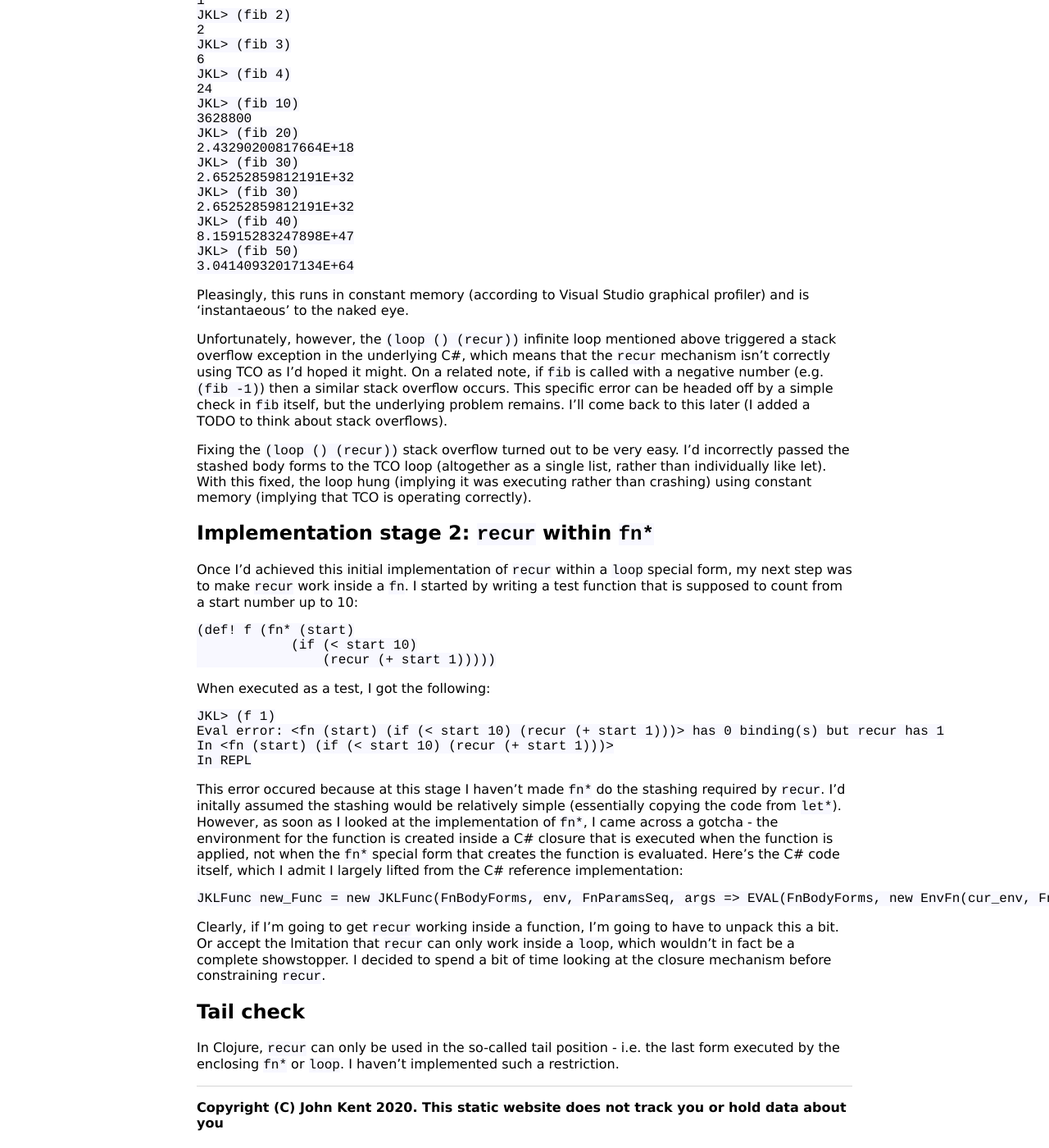
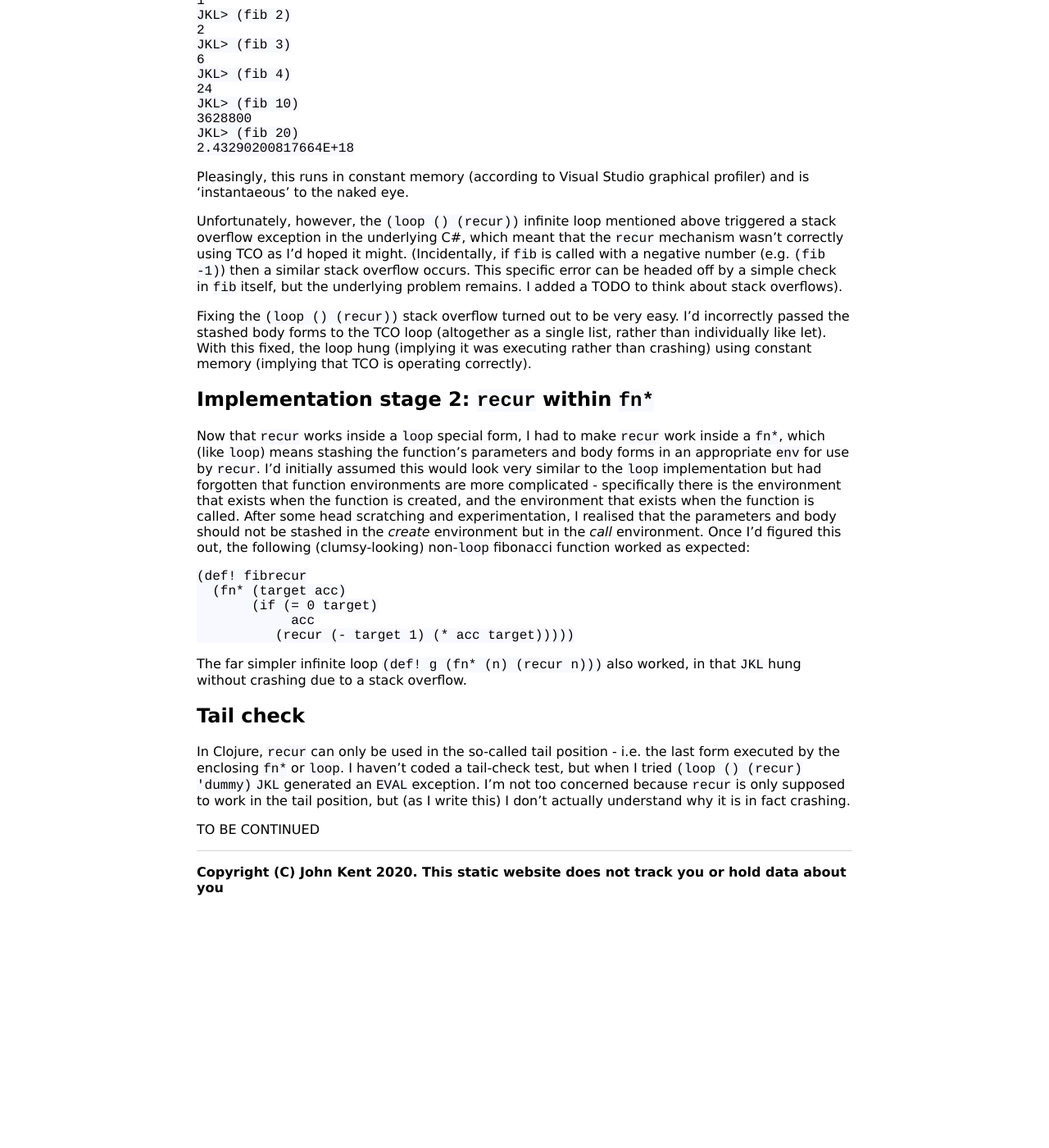
Before and after one commit to KineticLensman/KineticLensman.github.io, a Jekyll site: the page built from _posts/2020-04-18-looping-deep-dive.md, in a window 1280 px wide and 1400 px high, scrolled down 3526 px. Shown: the whole window at 82% size. Built offline with Jekyll 4.4.1, drawn with Linux system fonts in a browser that asks for light colours; after the commit the page ends 4648 px from its top, so only the background shows below that; some of the changed text lies outside the part shown.

Commit message:
Update to describe recur within fn*

````diff
--- a/_posts/2020-04-18-looping-deep-dive.md
+++ b/_posts/2020-04-18-looping-deep-dive.md
@@ -130,42 +130,28 @@ JKL> (fib 10)
 3628800
 JKL> (fib 20)
 2.43290200817664E+18
-JKL> (fib 30)
-2.65252859812191E+32
-JKL> (fib 30)
-2.65252859812191E+32
-JKL> (fib 40)
-8.15915283247898E+47
-JKL> (fib 50)
-3.04140932017134E+64
 ```
 Pleasingly, this runs in constant memory (according to Visual Studio graphical profiler) and is 'instantaeous' to the naked eye.
 
-Unfortunately, however, the `(loop () (recur))` infinite loop mentioned above triggered a stack overflow exception in the underlying C#, which means that the `recur` mechanism isn't correctly using TCO as I'd hoped it might. On a related note, if `fib` is called with a negative number (e.g. `(fib -1)`) then a similar stack overflow occurs. This specific error can be headed off by a simple check in `fib` itself, but the underlying problem remains. I'll come back to this later (I added a TODO to think about stack overflows).
+Unfortunately, however, the `(loop () (recur))` infinite loop mentioned above triggered a stack overflow exception in the underlying C#, which meant that the `recur` mechanism wasn't correctly using TCO as I'd hoped it might. (Incidentally, if `fib` is called with a negative number (e.g. `(fib -1)`) then a similar stack overflow occurs. This specific error can be headed off by a simple check in `fib` itself, but the underlying problem remains. I added a TODO to think about stack overflows).
 
 Fixing the `(loop () (recur))` stack overflow turned out to be very easy. I'd incorrectly passed the stashed body forms to the TCO loop (altogether as a single list, rather than individually like let). With this fixed, the loop hung (implying  it was executing rather than crashing) using constant memory (implying that TCO is operating correctly).
 
 ## Implementation stage 2: `recur` within `fn*`
 
-Once I'd achieved this initial implementation of `recur` within a `loop` special form, my next step was to make `recur` work inside a `fn`. I started by writing a test function that is supposed to count from a start number up to 10:
+Now that `recur` works inside a `loop` special form, I had to make `recur` work inside a `fn*`, which (like `loop`) means stashing the function's parameters and body forms in an appropriate `env` for use by `recur`. I'd initially assumed this would look very similar to the `loop` implementation but had forgotten that function environments are more complicated - specifically there is the environment that exists when the function is created, and the environment that exists when the function is called. After some head scratching and experimentation, I realised that the parameters and body should not be stashed in the *create* environment but in the *call* environment. Once I'd figured this out, the following (clumsy-looking) non-`loop` fibonacci function worked as expected:
 ```
-(def! f (fn* (start)
-            (if (< start 10)
-                (recur (+ start 1)))))
+(def! fibrecur
+  (fn* (target acc)
+       (if (= 0 target)
+            acc
+          (recur (- target 1) (* acc target)))))
 ```
-When executed as a test, I got the following:
-```
-JKL> (f 1)
-Eval error: <fn (start) (if (< start 10) (recur (+ start 1)))> has 0 binding(s) but recur has 1
-In <fn (start) (if (< start 10) (recur (+ start 1)))>
-In REPL
-```
-This error occured because at this stage I haven't made `fn*` do the stashing required by `recur`. I'd initally assumed the stashing would be relatively simple (essentially copying the code from `let*`). However, as soon as I looked at the implementation of `fn*`, I came across a gotcha - the environment for the function is created inside a C# closure that is executed when the function is applied, not when the `fn*` special form that creates the function is evaluated. Here's the C# code itself, which I admit I largely lifted from the C# reference implementation:
-```C#
-JKLFunc new_Func = new JKLFunc(FnBodyForms, env, FnParamsSeq, args => EVAL(FnBodyForms, new EnvFn(cur_env, FnParamsSeq, args)))
-```
-Clearly, if I'm going to get `recur` working inside a function, I'm going to have to unpack this a bit. Or accept the lmitation that `recur` can only work inside a `loop`, which wouldn't in fact be a complete showstopper. I decided to spend a bit of time looking at the closure mechanism before constraining `recur`.
+The far simpler infinite loop `(def! g (fn* (n) (recur n)))` also worked, in that `JKL` hung without crashing due to a stack overflow.
+
 
 ## Tail check
 
-In Clojure, `recur` can only be used in the so-called tail position - i.e. the last form executed by the enclosing `fn*` or `loop`. I haven't implemented such a restriction.
+In Clojure, `recur` can only be used in the so-called tail position - i.e. the last form executed by the enclosing `fn*` or `loop`. I haven't coded a tail-check test, but when I tried `(loop () (recur) 'dummy)` `JKL` generated an `EVAL` exception. I'm not too concerned because `recur` is only supposed to work in the tail position, but (as I write this) I don't actually understand why it is in fact crashing.
+
+TO BE CONTINUED
````
